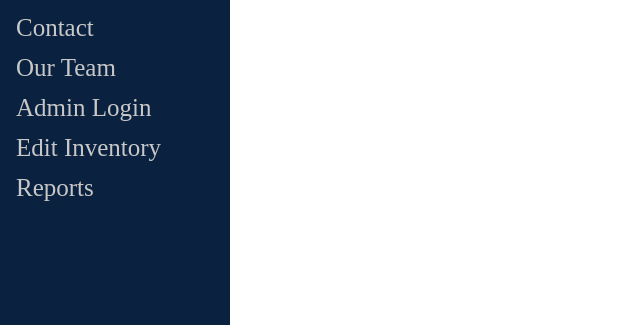
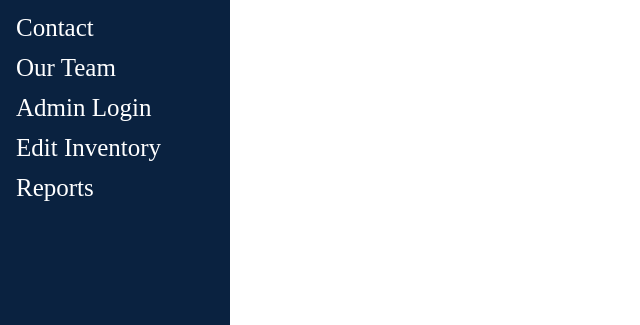
Before and after one commit to reddign/campuscartographers, a PHP site: page / in a window 1280 px wide. Shown: the part 555-880 px from the top of the page, without its empty margins (0-640 px from the left). Run offline with PHP 8.4, Linux system fonts and the light colour scheme; data that the repository does not hold is empty.

Commit message:
changed grey to white in index

```diff
--- a/src/homePage/styles.css
+++ b/src/homePage/styles.css
@@ -16,7 +16,7 @@
     padding: 6px 8px 6px 16px;/*6px 8px 6px 16px*/
     text-decoration: none;
     font-size: 25px;/*25px*/
-    color: #c8c8c8;
+    color: white;
     display: block;
   }
 
@@ -53,7 +53,7 @@
       width: 19.4%;
       height: 26px;
       background-color: #004B98;
-      color:#c8c8c8;
+      color: white;
       font-weight: bold;
       padding: 0px;
       text-align: center;
```
